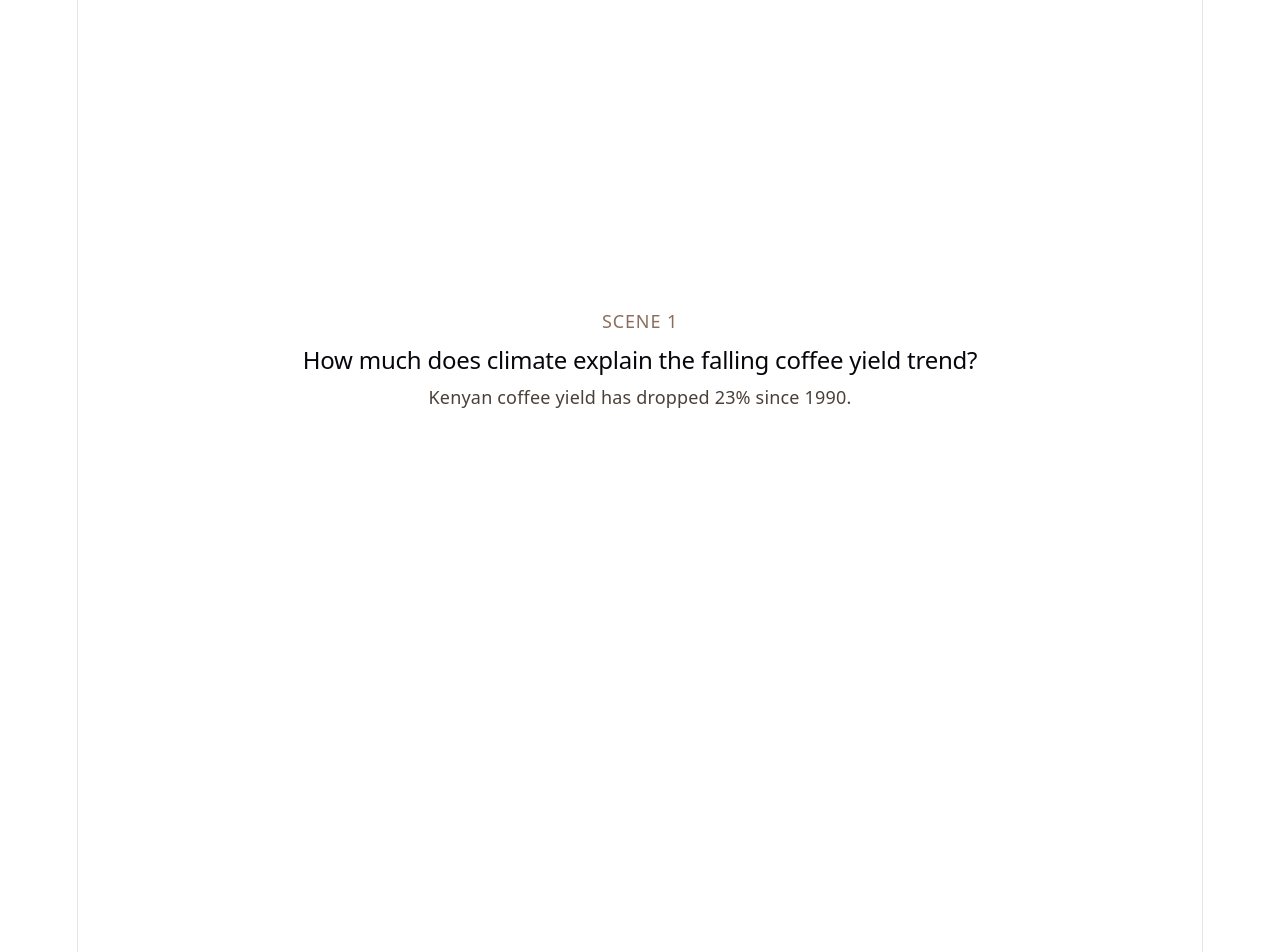
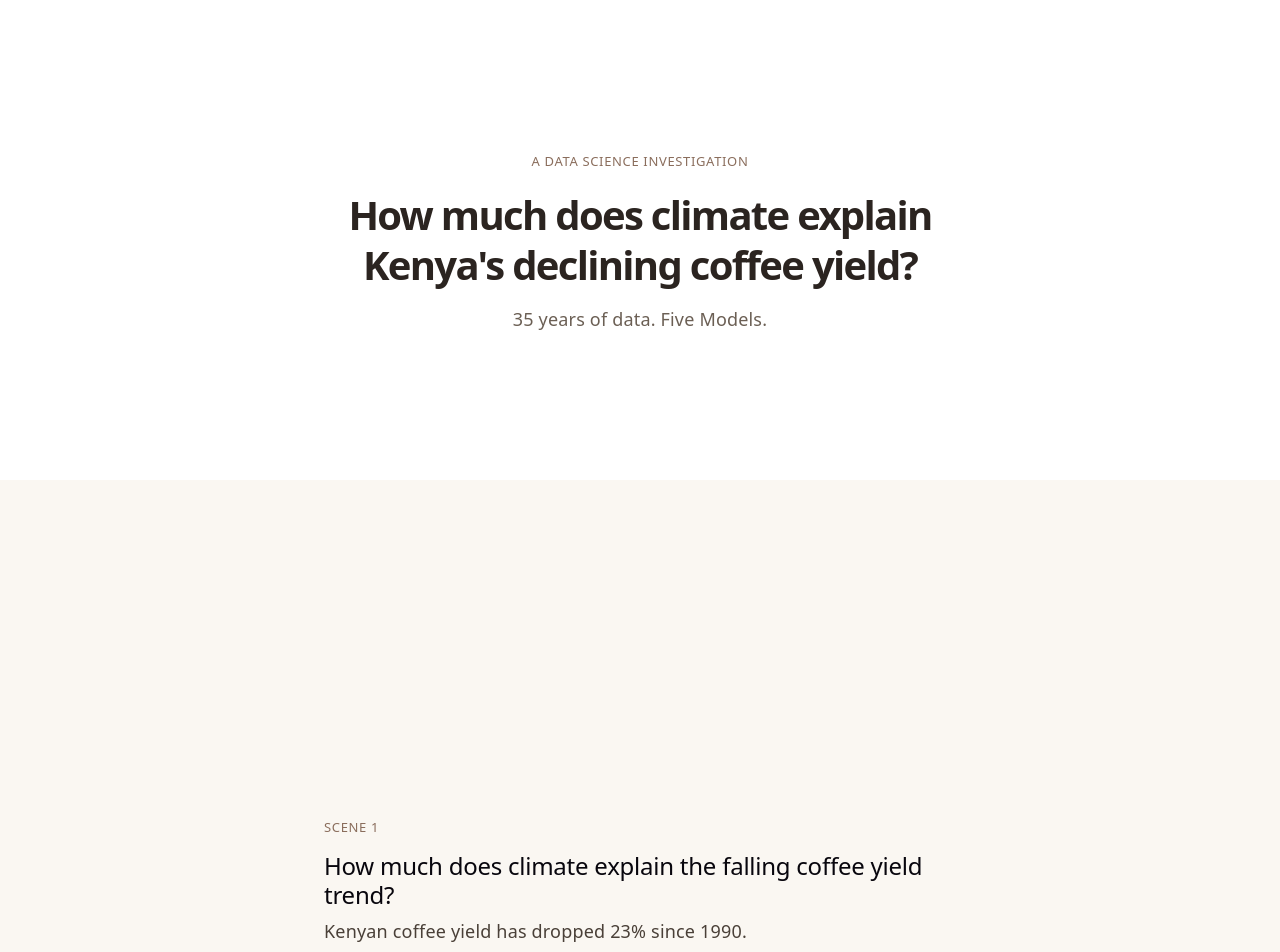
Before and after one commit to DoreenMolly/kenya-coffee-research, a React (Vite) app in the folder website/: page / in a window 1280 px wide. Shown: the top 952 px of the page. Built offline with nearby package versions, Linux system fonts and the light colour scheme.

Commit message:
Fix full-width layout

```diff
--- a/website/src/App.css
+++ b/website/src/App.css
@@ -1,19 +1,22 @@
 main {
-    max-width: 680px;
-    margin: 0 auto;
-    padding: 0 24px;
+    padding: 0;
 }
 
 .scene {
-min-height: 90vh;
+width: 100%;
+min-height: 100vh;
 display: flex;
-flex-direction: column;
+align-items: center;
 justify-content: center;
-padding: 60 px 0;
+}
+
+.scene-inner {
+    max-width: 680px;
+    padding: 60px 24px;
 }
 
 .scene-label {
-    font-size: 13 px;
+    font-size: 13px;
     letter-spacing: 0.05em;
     text-transform: uppercase;
     color: #8a6d5c;
@@ -25,3 +28,57 @@ padding: 60 px 0;
     line-height: 1.6;
     color: #4a4038;
 }
+
+.hero {
+    min-height: 60vh;
+    display: flex;
+    flex-direction: column;
+    justify-content: center;
+    text-align: center;
+    max-width: 680px;
+    margin: 0 auto;
+    padding: 0 24px;
+}
+
+.hero-eyebrow {
+    font-size: 13px;
+    letter-spacing: 0.05em;
+    text-transform: uppercase;
+    color: #8a6d5c;
+    margin: 0 0 16px;
+}
+
+.hero-title {
+    font-size: 40px;
+    font-weight: 600;
+    line-height: 1.25;
+    margin: 0 0 16px;
+    color: #2b2420;
+}
+
+.hero-sub{
+    font-size: 18px;
+    color: #6b5f54;
+    margin: 0;
+}
+
+.scene-light {
+    background: #faf7f2;
+}
+
+.scene-dark {
+    background: #c9a888;
+}
+
+.scene-dark .scene-title {
+    color: #faf7f2;
+}
+
+.scene-dark .scene-label {
+    color: #c1502e;
+
+}
+
+.scene {
+    width: 100%
+}
--- a/website/src/App.tsx
+++ b/website/src/App.tsx
@@ -5,8 +5,19 @@ import './App.css'
 function App() {
   return (
     <main>
-      {scenes.map((scene) => (
-        <Scene key={scene.label} label={scene.label} title={scene.title}>
+      <header className="hero">
+        <p className="hero-eyebrow">A data science investigation</p>
+        <h1 className="hero-title">How much does climate explain Kenya's declining coffee yield?</h1>
+        <p className="hero-sub">35 years of data. Five Models.</p>
+      </header>
+
+      {scenes.map((scene, index) => (
+        <Scene
+          key={scene.label}
+          label={scene.label}
+          title={scene.title}
+          tone={index % 2 === 0 ? 'light' : 'dark'}
+          >
           <p>{scene.body}</p>
         </Scene>
       ))}
--- a/website/src/components/Scene.tsx
+++ b/website/src/components/Scene.tsx
@@ -1,15 +1,18 @@
 interface SceneProps {
     label: string
     title: string
+    tone: 'light'|'dark'
     children: React.ReactNode
 }
 
-function Scene({label, title, children}: SceneProps){
+function Scene({label, title, tone, children}: SceneProps){
     return (
-        <section className="scene">
-            <p className="scene-label">{label}</p>
-            <h2 className="scene-title">{title}</h2>
-            <div className="scene-content">{children}</div>
+        <section className={`scene scene-${tone}`}>
+            <div className="scene-inner">
+              <p className="scene-label">{label}</p>
+              <h2 className="scene-title">{title}</h2>
+              <div className="scene-content">{children}</div>
+            </div>
         </section>
     )
 }
--- a/website/src/index.css
+++ b/website/src/index.css
@@ -1,3 +1,14 @@
+* {
+  margin: 0;
+  padding:0;
+  box-sizing: border-box;
+}
+
+html, body {
+  width: 100%;
+  overflow-x: hidden;
+}
+
 :root {
   --text: #6b6375;
   --text-h: #08060d;
@@ -50,18 +61,6 @@
   }
 }
 
-#root {
-  width: 1126px;
-  max-width: 100%;
-  margin: 0 auto;
-  text-align: center;
-  border-inline: 1px solid var(--border);
-  min-height: 100svh;
-  display: flex;
-  flex-direction: column;
-  box-sizing: border-box;
-}
-
 body {
   margin: 0;
 }
```
